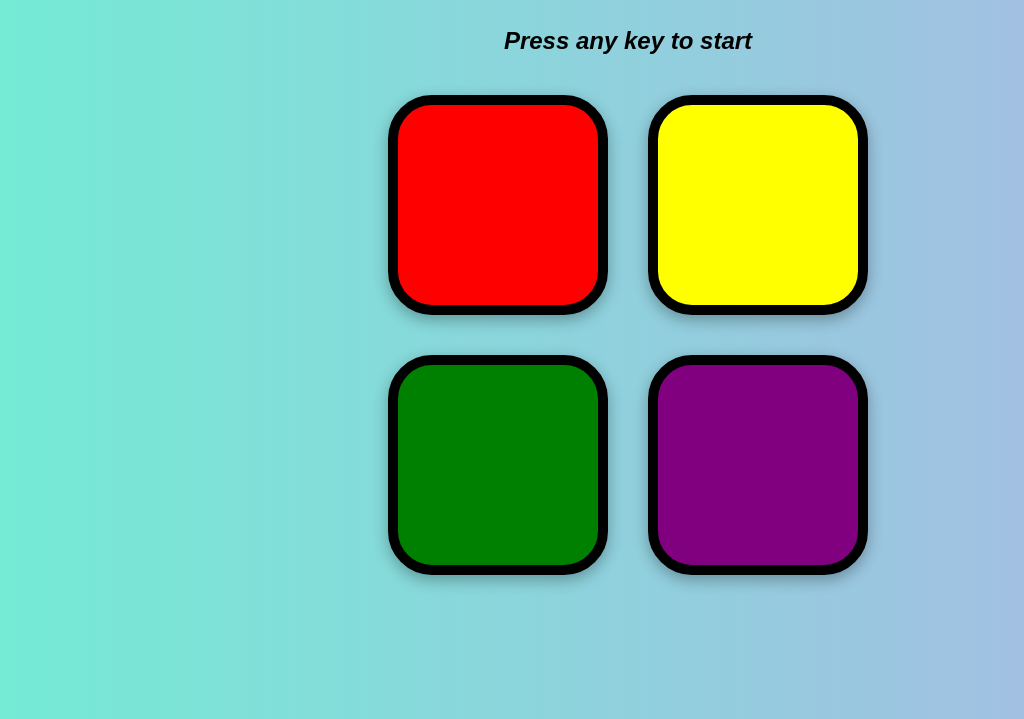
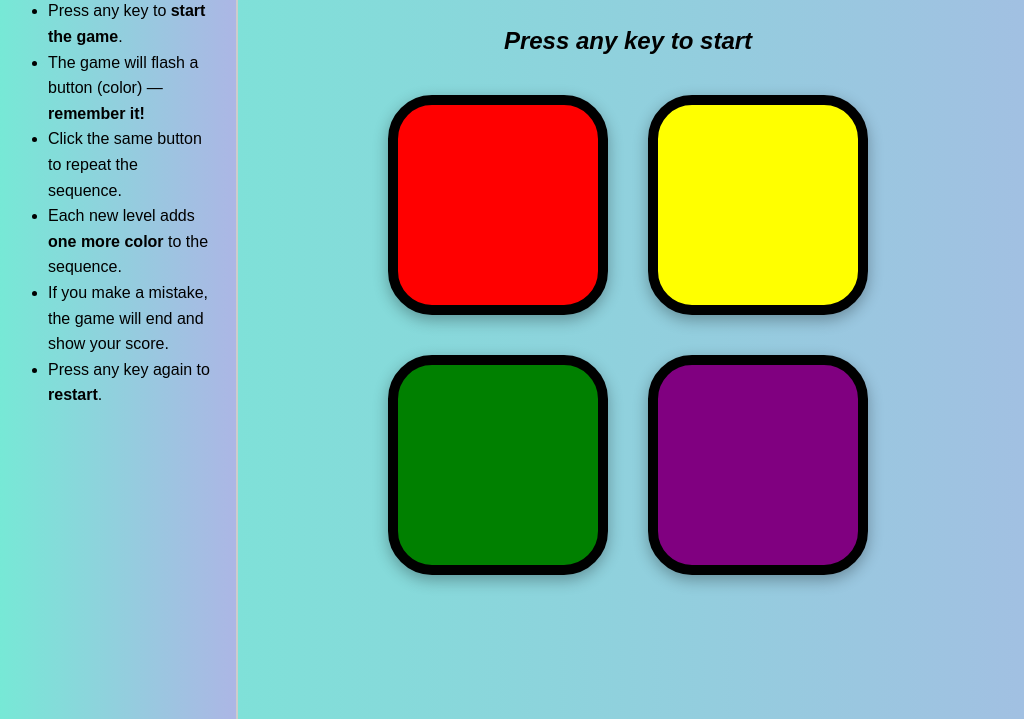
Before and after one commit to SumitSaini1/Demon-Says-Game, a plain HTML site: page index.html in a window 1280 px wide. Shown: the part 81-800 px from the top of the page, without its empty margins (12-1036 px from the left). Drawn offline with Linux system fonts and the light colour scheme.

Commit message:
Rules add in index.html

```diff
--- a/index.html
+++ b/index.html
@@ -18,6 +18,19 @@
         <div class="btn" id="purple" type="button"></div>
     </div>
 
+
+    <section id="rules" ">
+        <h3>📖 How to Play</h3>
+        <ul style="text-align:left; line-height:1.6;">
+          <li>Press any key to <b>start the game</b>.</li>
+          <li>The game will flash a button (color) — <b>remember it!</b></li>
+          <li>Click the same button to repeat the sequence.</li>
+          <li>Each new level adds <b>one more color</b> to the sequence.</li>
+          <li>If you make a mistake, the game will end and show your score.</li>
+          <li>Press any key again to <b>restart</b>.</li>
+        </ul>
+      </section>
+
     <script src="app.js"></script>
 </body>
 </html>
--- a/style.css
+++ b/style.css
@@ -60,3 +60,16 @@ body{
     background-color: white  !important;
 
 }
+
+#rules {
+    position: fixed;
+    top: 0;
+    left: 0;
+    width: 250px;
+    height: 100%;
+    background: linear-gradient(to right, #74ebd5, #ACB6E5);
+    border-right: 2px solid #ccc;
+    padding: 20px;
+    box-sizing: border-box;
+    overflow-y: auto;
+  }
```
